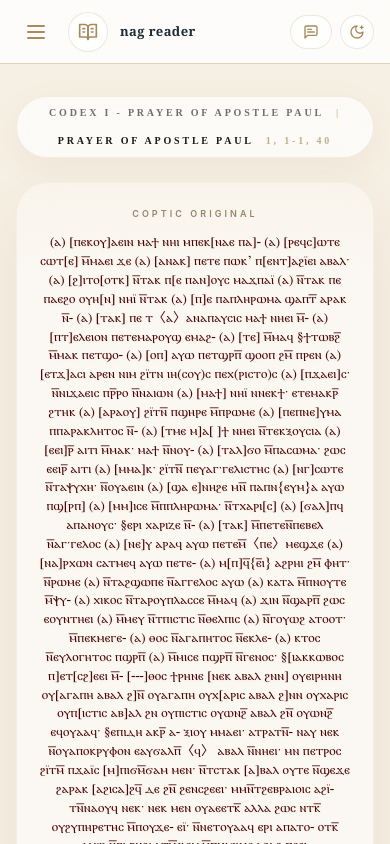
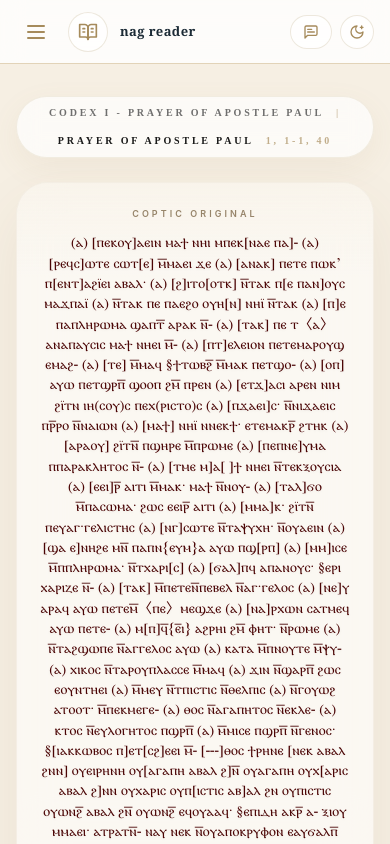
Before and after one commit to concario17-max/nag, a React (Vite) app: page / in a window 390 px wide. Built offline with nearby package versions, Linux system fonts and the light colour scheme; a web font is replaced by a local one.

Commit message:
fix: flatten coptic body size

```diff
--- a/src/components/Reading/TibetanSection.jsx
+++ b/src/components/Reading/TibetanSection.jsx
@@ -16,7 +16,7 @@ function TibetanSection({ tibetan, pronunciation }) {
           </p>
 
           {tibetan ? (
-            <p className="mx-auto mt-3 max-w-[96%] break-keep font-antinoou text-[13px] font-bold leading-[1.45] tracking-[0.01em] text-[#4A0404] antialiased drop-shadow-[0_1px_1px_rgba(0,0,0,0.05)] dark:text-[#F0A2A2] sm:text-[14px] sm:leading-[1.5]">
+            <p className="mx-auto mt-3 max-w-[96%] break-keep font-antinoou text-[14px] font-bold leading-[1.45] tracking-[0.01em] text-[#4A0404] antialiased drop-shadow-[0_1px_1px_rgba(0,0,0,0.05)] dark:text-[#F0A2A2] sm:text-[14px] sm:leading-[1.5]">
               {tibetan.replace(/[\r\n]+/g, '\n')}
             </p>
           ) : null}
```
Also changed, not shown: 1 other file (tests, documents, lock files or other folders).
